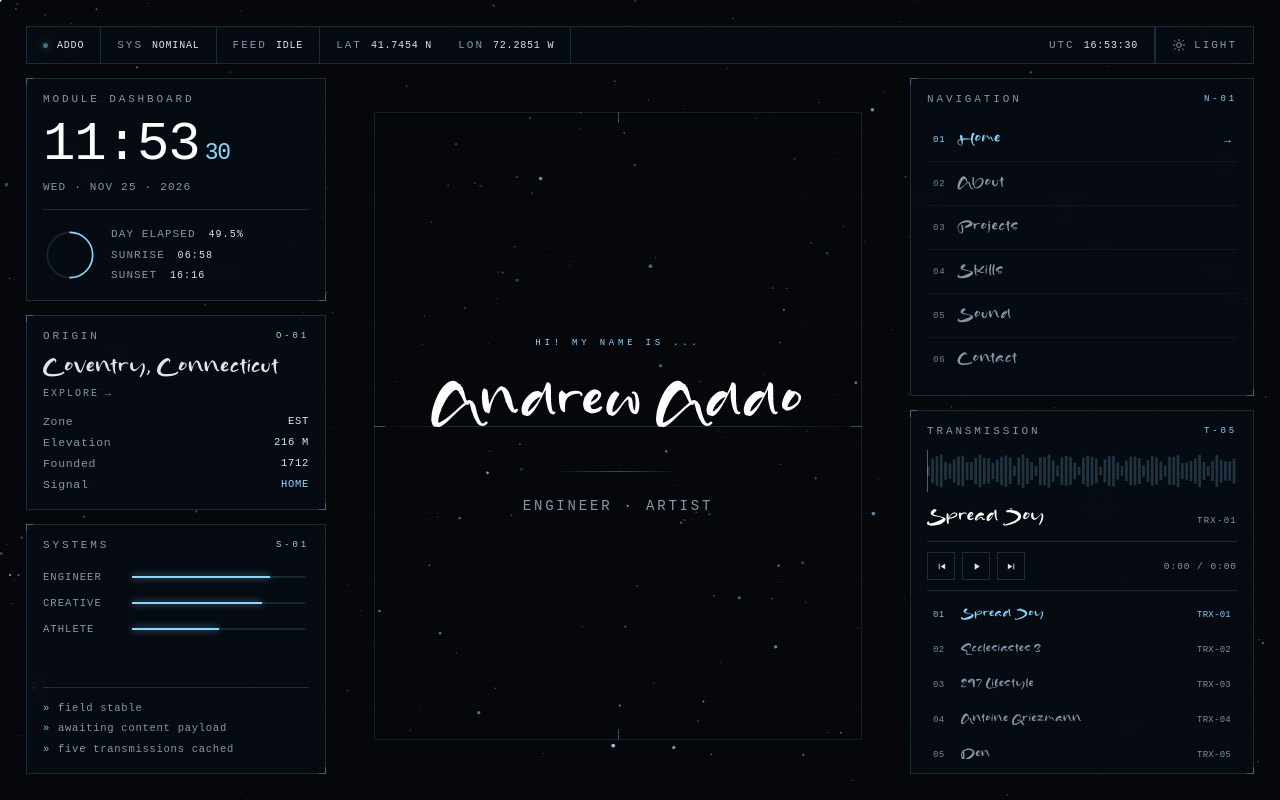
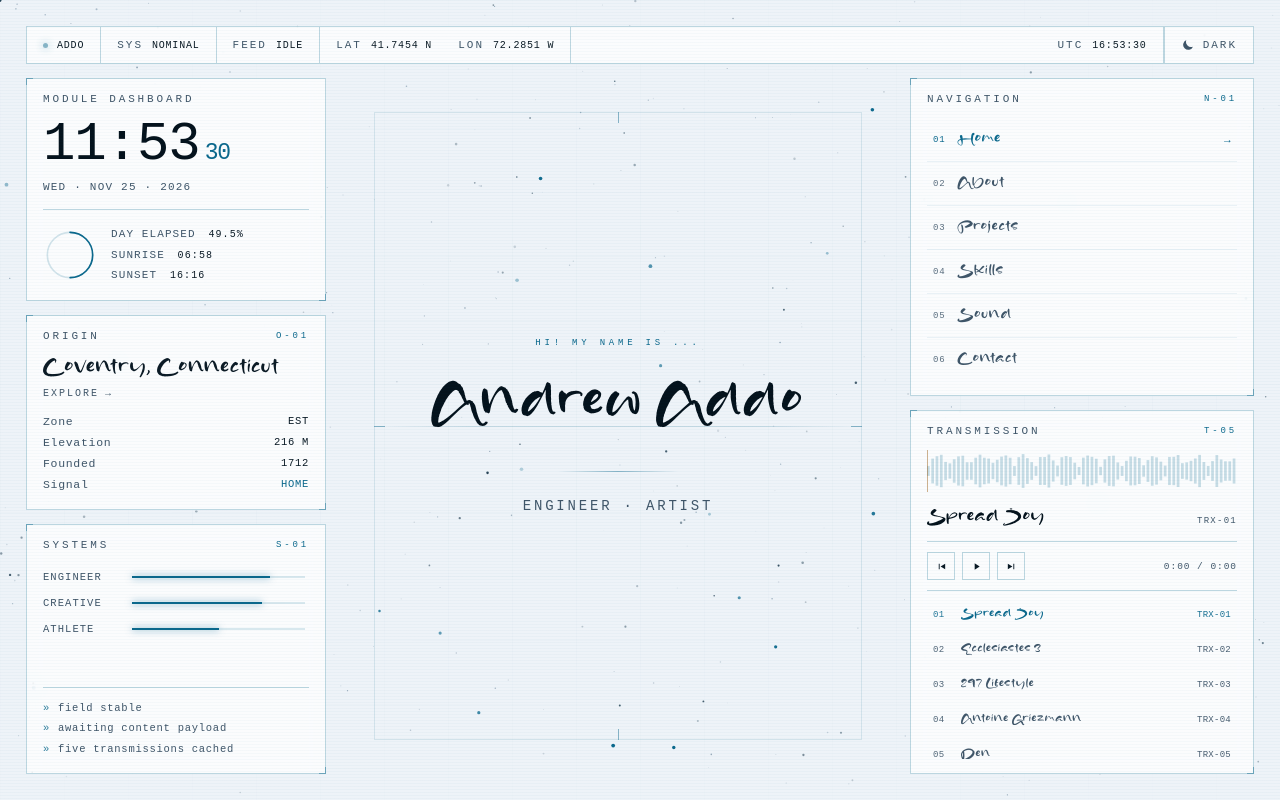
Before and after one commit to djkcrazh/andrewaddo, a plain HTML site: page site/index.html in a window 1280 px wide. Both pictures are taken after a click on the element 1082 px from the left and 471 px from the top of the page. Drawn offline with Linux system fonts and the light colour scheme; a web font is replaced by a local one.

Commit message:
Fix custom cursor stuck hidden after switching apps (#10)
* Fix custom cursor staying hidden after returning from another app

mouseenter on document doesn't reliably fire when the window regains
focus with the pointer already inside, so after mouseleave the cursor
stayed is-out while the native cursor (cursor:none) showed stale. Reveal
on any mousemove instead (it carries real coordinates), and hide on
window blur since Cmd-Tab doesn't always fire mouseleave.

Co-Authored-By: Claude Sonnet 5.5 <noreply@anthropic.com>

* Default the portfolio to light mode

Co-Authored-By: Claude Sonnet 5.5 <noreply@anthropic.com>

---------

Co-authored-by: Claude Sonnet 5.5 <noreply@anthropic.com>

```diff
--- a/site/assets/core.js
+++ b/site/assets/core.js
@@ -385,13 +385,21 @@
     sizeTrail();
     global.addEventListener('resize', sizeTrail);
 
-    var seenMouse = false;
+    // `hidden` is true until the first real pointer position, and again after the
+    // pointer leaves. Only a mousemove (which carries coordinates) may clear it:
+    // mouseenter has none, and returning from another app (Cmd-Tab, a minimised
+    // window) often fires no mouseenter at all because the pointer is already inside.
+    var hidden = true;
+    function reveal() {
+      if (!hidden) return;
+      hidden = false;
+      dx = rx = tx; dy = ry = ty;   // snap to the real position instead of gliding in from the old one
+      root.classList.remove('is-out');
+    }
+    function hide() { hidden = true; root.classList.add('is-out'); }
     global.addEventListener('mousemove', function (e) {
       tx = e.clientX; ty = e.clientY;
-      if (!seenMouse) {   // snap to the real position on first contact, then reveal
-        seenMouse = true; dx = rx = tx; dy = ry = ty;
-        root.classList.remove('is-out');
-      }
+      reveal();
       var el = e.target instanceof Element ? e.target.closest(opts.hoverSelector) : null;
       if (el !== hovering) {
         hovering = el;
@@ -401,8 +409,8 @@
     }, { passive: true });
     global.addEventListener('pointerdown', function () { down = true; root.classList.add('is-down'); });
     global.addEventListener('pointerup', function () { down = false; root.classList.remove('is-down'); });
-    document.addEventListener('mouseleave', function () { root.classList.add('is-out'); });
-    document.addEventListener('mouseenter', function () { if (seenMouse) root.classList.remove('is-out'); });
+    document.addEventListener('mouseleave', hide);
+    global.addEventListener('blur', hide);   // Cmd-Tab away: mouseleave doesn't always fire
 
     function tick() {
       var gx = tx, gy = ty;
--- a/site/assets/site.js
+++ b/site/assets/site.js
@@ -550,8 +550,8 @@
     if (persist) { try { localStorage.setItem('addo-theme', name); } catch (e) {} }
   }
 
-  var savedTheme = 'dark';
-  try { savedTheme = localStorage.getItem('addo-theme') || 'dark'; } catch (e) {}
+  var savedTheme = 'light';   // light is the default; a saved choice still wins
+  try { savedTheme = localStorage.getItem('addo-theme') || 'light'; } catch (e) {}
   applyTheme(savedTheme, false);
 
   themeBtn.addEventListener('click', function () {
--- a/site/index.html
+++ b/site/index.html
@@ -1,12 +1,12 @@
 <!DOCTYPE html>
-<html lang="en" data-font="naru">
+<html lang="en" data-font="naru" data-theme="light">
 <head>
 <meta charset="utf-8" />
 <meta name="viewport" content="width=device-width, initial-scale=1" />
 <title>Andrew Addo</title>
 <meta name="description" content="Andrew Addo: engineer and artist. Operations Research and Financial Engineering at Princeton." />
 <meta name="author" content="Andrew Addo" />
-<meta name="theme-color" content="#04060a" />
+<meta name="theme-color" content="#eef3f8" />
 <link rel="icon" href="/assets/images/favicon/favicon.ico" sizes="any">
 <link rel="icon" type="image/png" sizes="32x32" href="/assets/images/favicon/favicon-32.png">
 <link rel="icon" type="image/png" sizes="16x16" href="/assets/images/favicon/favicon-16.png">
```
